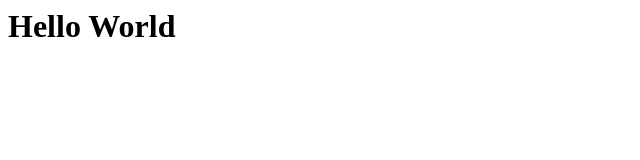
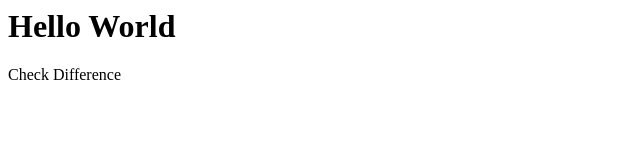
Before and after one commit to batulchikhly52/GitgithubPj, a plain HTML site: page index.html in a window 1280 px wide. Shown: the whole page, without its empty margins (0-640 px from the left). Drawn offline with Linux system fonts and the light colour scheme.

Commit message:
Add p in file

```diff
--- a/index.html
+++ b/index.html
@@ -1,8 +1,8 @@
 <html>
 	<head>
-
 	</head>
 	<body>
 		<h1>Hello World</h1>
+		<p>Check Difference</p>
 	</body>
 </html>
```
